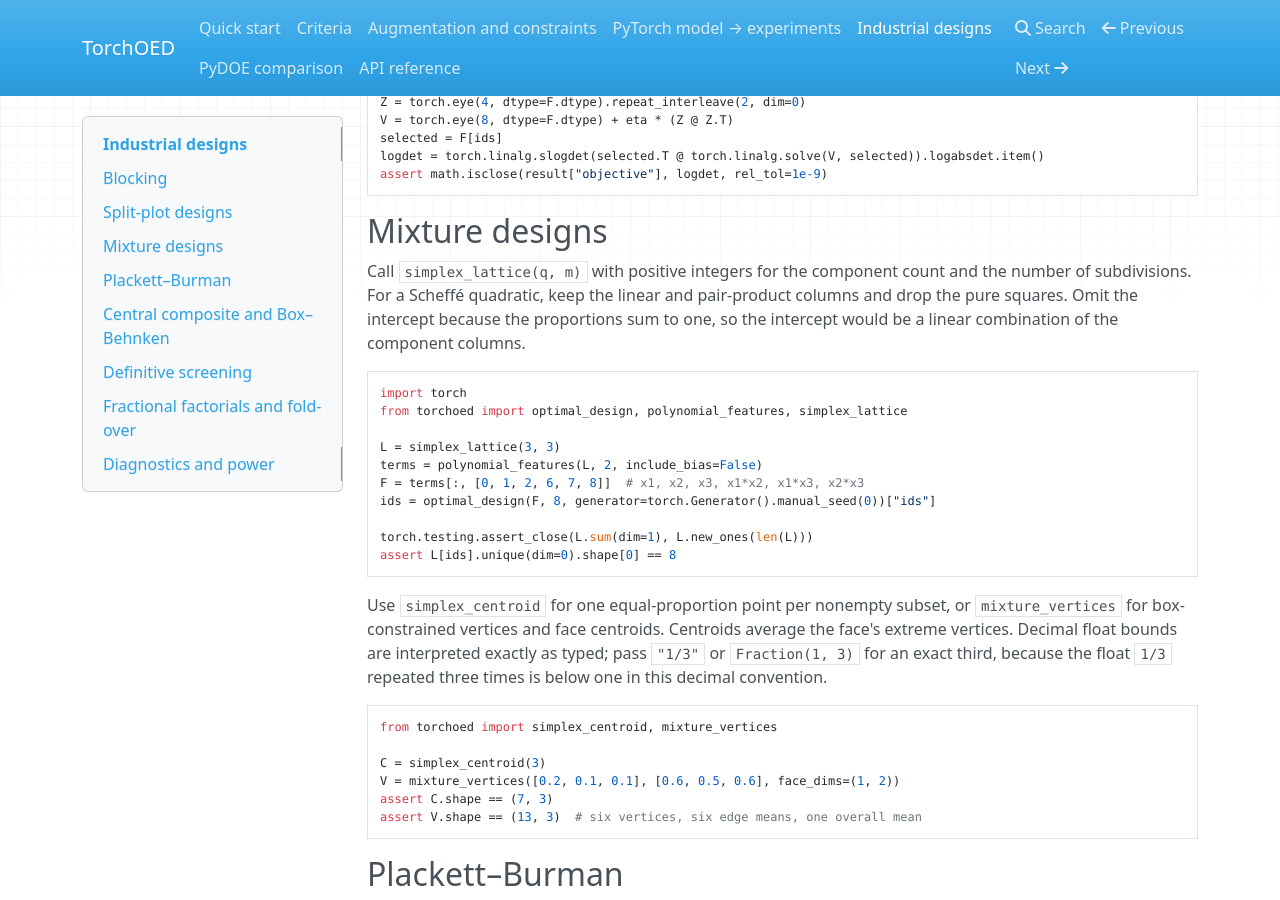
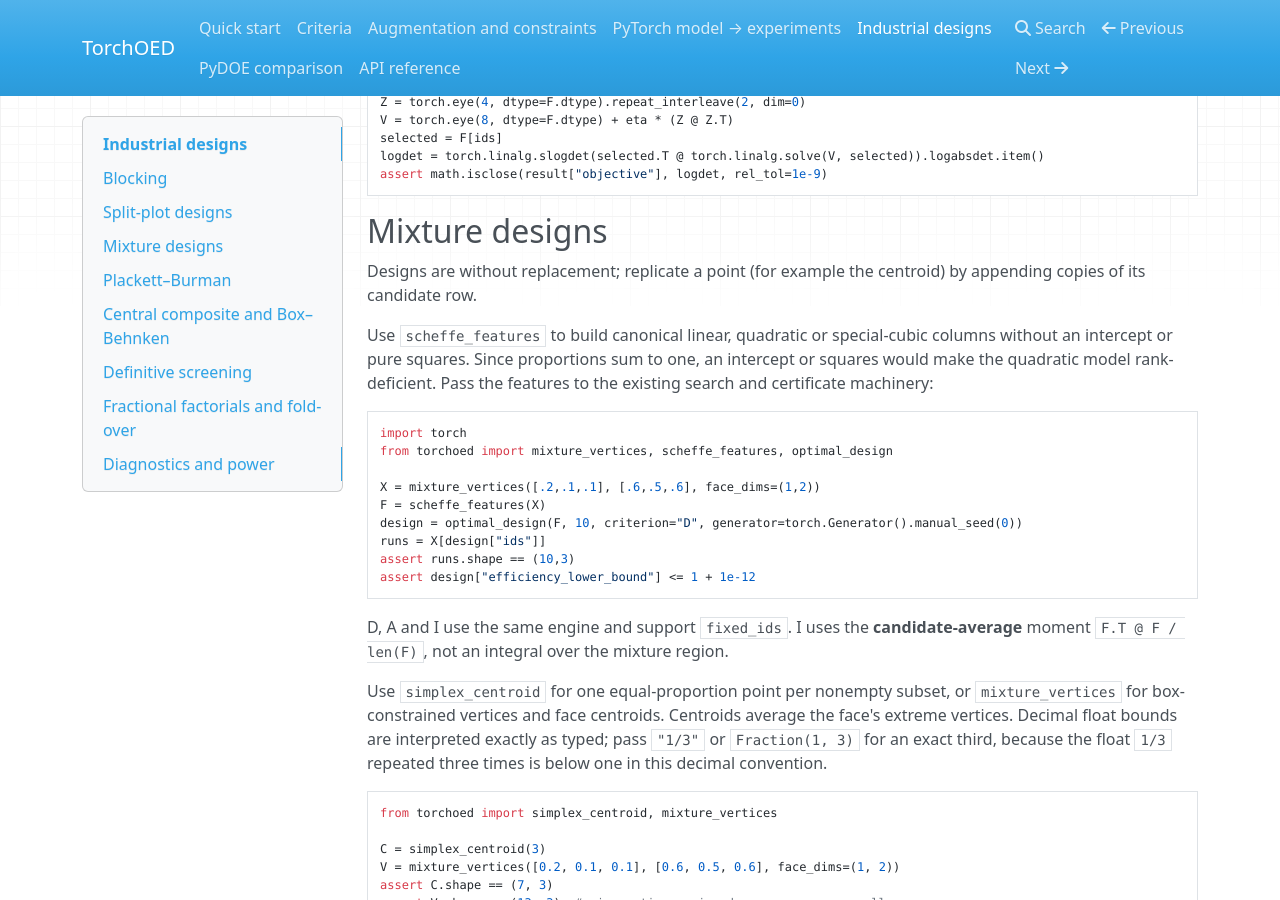
Before and after one commit to JohnnyZPiggy/TorchOED, an MkDocs documentation site: the page built from website/industrial.md, in a window 1280 px wide and 900 px high, scrolled down 1027 px. Built offline with MkDocs 1.6.1, drawn with Linux system fonts in a browser that asks for light colours; nearby versions of some CDN libraries.

Commit message:
Add Scheffe features and exhaustive mixture oracles (Refs #284) (#291)
* Add Scheffe helper and expose blocked multiset contract (Refs #284)

* Apply Architect subset oracle amendment; retain ordering blocker

* Assert fixed-ID membership per Architect ruling

````diff
--- a/src/torchoed/__init__.py
+++ b/src/torchoed/__init__.py
@@ -6,7 +6,7 @@ from .factorial import (
     box_behnken, central_composite, definitive_screening, ff2n, fold_over, fractional_factorial,
     fractional_factorial_generators, full_factorial, plackett_burman, simplex_centroid, mixture_vertices, simplex_lattice, word_length_pattern,
 )
-from .features import polynomial_features, effects_coding, feasible_candidates, jacobian_features
+from .features import scheffe_features, polynomial_features, effects_coding, feasible_candidates, jacobian_features
 from .sampling import lhs, sobol
 from .information import design_diagnostics, exact_information, weighted_information
 from .criteria import d_optimality, a_optimality, e_optimality, c_optimality
@@ -15,7 +15,7 @@ from .two_swap import score_two_swaps
 from .k2_exchange import k2_exchange
 from .d_optimal_design import d_optimal_design, optimal_design, next_batch
 
-__all__ = ["full_factorial", "ff2n", "definitive_screening", "plackett_burman", "central_composite", "box_behnken", "simplex_lattice", "simplex_centroid", "mixture_vertices", "lhs", "sobol", "polynomial_features", "effects_coding", "feasible_candidates", "jacobian_features",
+__all__ = ["full_factorial", "ff2n", "definitive_screening", "plackett_burman", "central_composite", "box_behnken", "simplex_lattice", "simplex_centroid", "mixture_vertices", "lhs", "sobol", "polynomial_features", "scheffe_features", "effects_coding", "feasible_candidates", "jacobian_features",
            "fractional_factorial", "fractional_factorial_generators", "fold_over", "word_length_pattern", "design_diagnostics",
            "exact_information", "weighted_information", "d_optimality",
            "a_optimality", "e_optimality", "c_optimality", "fedorov_exchange", "score_two_swaps", "k2_exchange", "d_optimal_design", "optimal_design", "next_batch"]
--- a/website/industrial.md
+++ b/website/industrial.md
@@ -54,20 +54,23 @@ assert math.isclose(result["objective"], logdet, rel_tol=1e-9)
 
 ## Mixture designs
 
-Call `simplex_lattice(q, m)` with positive integers for the component count and the number of subdivisions. For a Scheffé quadratic, keep the linear and pair-product columns and drop the pure squares. Omit the intercept because the proportions sum to one, so the intercept would be a linear combination of the component columns.
+Designs are without replacement; replicate a point (for example the centroid) by appending copies of its candidate row.
+
+Use `scheffe_features` to build canonical linear, quadratic or special-cubic columns without an intercept or pure squares. Since proportions sum to one, an intercept or squares would make the quadratic model rank-deficient. Pass the features to the existing search and certificate machinery:
 
 ```python
 import torch
-from torchoed import optimal_design, polynomial_features, simplex_lattice
+from torchoed import mixture_vertices, scheffe_features, optimal_design
 
-L = simplex_lattice(3, 3)
-terms = polynomial_features(L, 2, include_bias=False)
-F = terms[:, [0, 1, 2, 6, 7, 8]]  # x1, x2, x3, x1*x2, x1*x3, x2*x3
-ids = optimal_design(F, 8, generator=torch.Generator().manual_seed(0))["ids"]
+X = mixture_vertices([.2,.1,.1], [.6,.5,.6], face_dims=(1,2))
+F = scheffe_features(X)
+design = optimal_design(F, 10, criterion="D", generator=torch.Generator().manual_seed(0))
+runs = X[design["ids"]]
+assert runs.shape == (10,3)
+assert design["efficiency_lower_bound"] <= 1 + 1e-12
+```
 
-torch.testing.assert_close(L.sum(dim=1), L.new_ones(len(L)))
-assert L[ids].unique(dim=0).shape[0] == 8
-```
+D, A and I use the same engine and support `fixed_ids`. I uses the **candidate-average** moment `F.T @ F / len(F)`, not an integral over the mixture region.
 
 Use `simplex_centroid` for one equal-proportion point per nonempty subset, or `mixture_vertices` for box-constrained vertices and face centroids. Centroids average the face's extreme vertices. Decimal float bounds are interpreted exactly as typed; pass `"1/3"` or `Fraction(1, 3)` for an exact third, because the float `1/3` repeated three times is below one in this decimal convention.
 
````
Also changed, not shown: CHANGELOG.md (+2 -0 lines), docs/CAPABILITY_MATRIX.md (+1 -1 lines), docs/P2_GATE.md (+22 -0 lines), website/api.md (+5 -1 lines), 2 other files.
